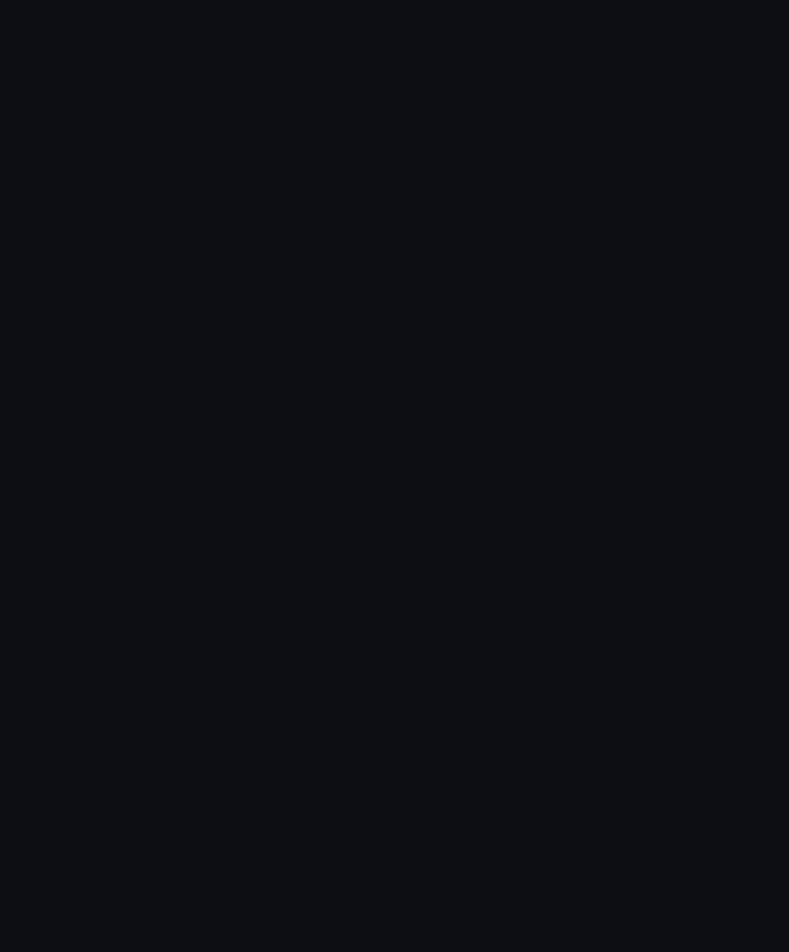
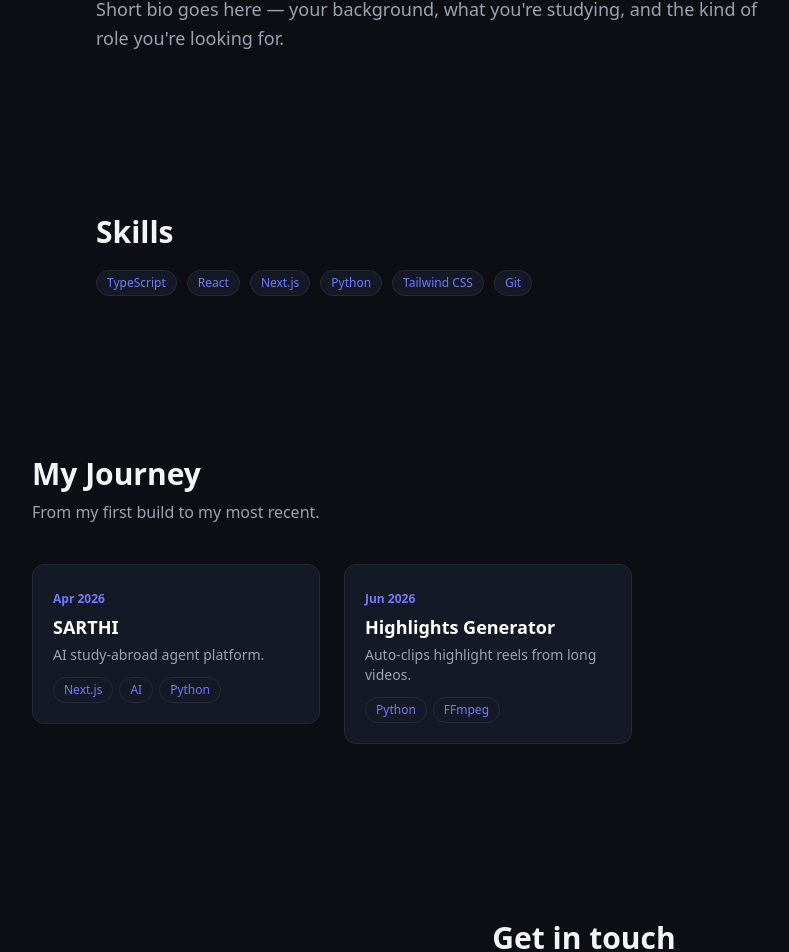
Before and after one commit to EshmeetSinghTak/portfolio, a Next.js app: page / in a window 1280 px wide. Shown: the part 671-1623 px from the top of the page, without its empty margins (56-845 px from the left). Before the commit the page ends 800 px from the top, so only its background shows below. Built offline with nearby package versions, Linux system fonts and the light colour scheme.

Commit message:
feat: compose homepage from all sections

```diff
--- a/app/page.tsx
+++ b/app/page.tsx
@@ -1,5 +1,17 @@
 import Hero from "@/components/Hero";
+import About from "@/components/About";
+import Skills from "@/components/Skills";
+import JourneyTimeline from "@/components/JourneyTimeline";
+import Contact from "@/components/Contact";
 
 export default function Home() {
-  return <Hero />;
+  return (
+    <>
+      <Hero />
+      <About />
+      <Skills />
+      <JourneyTimeline />
+      <Contact />
+    </>
+  );
 }
```
